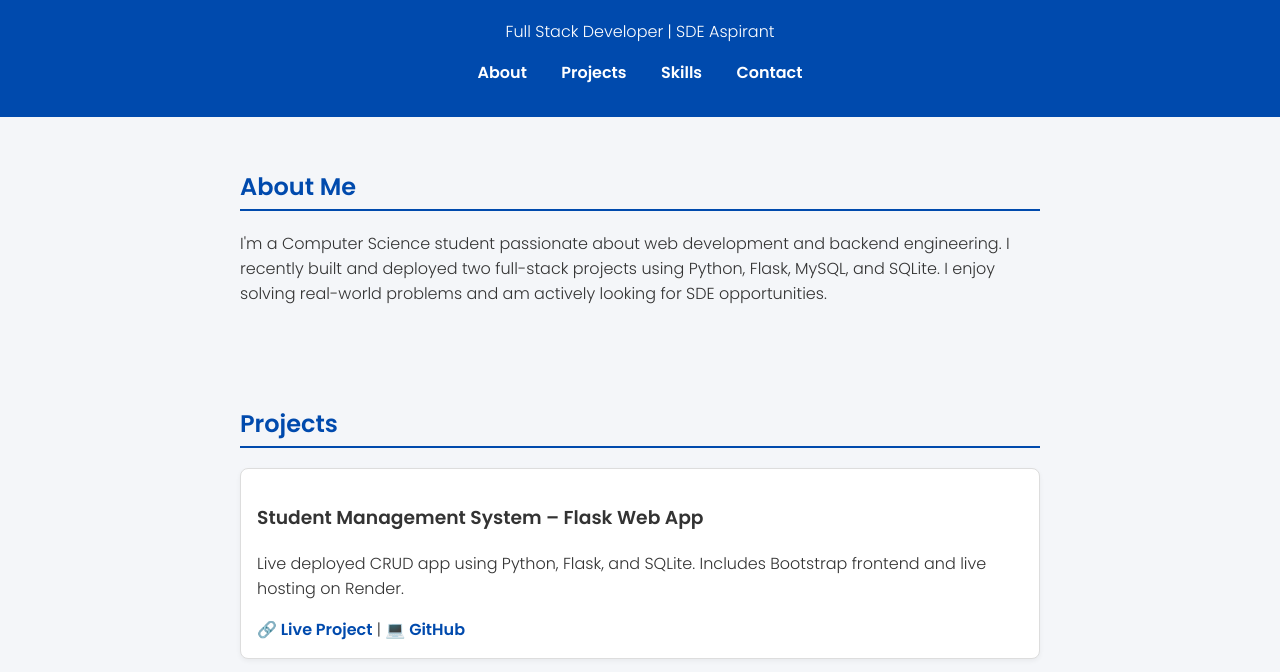
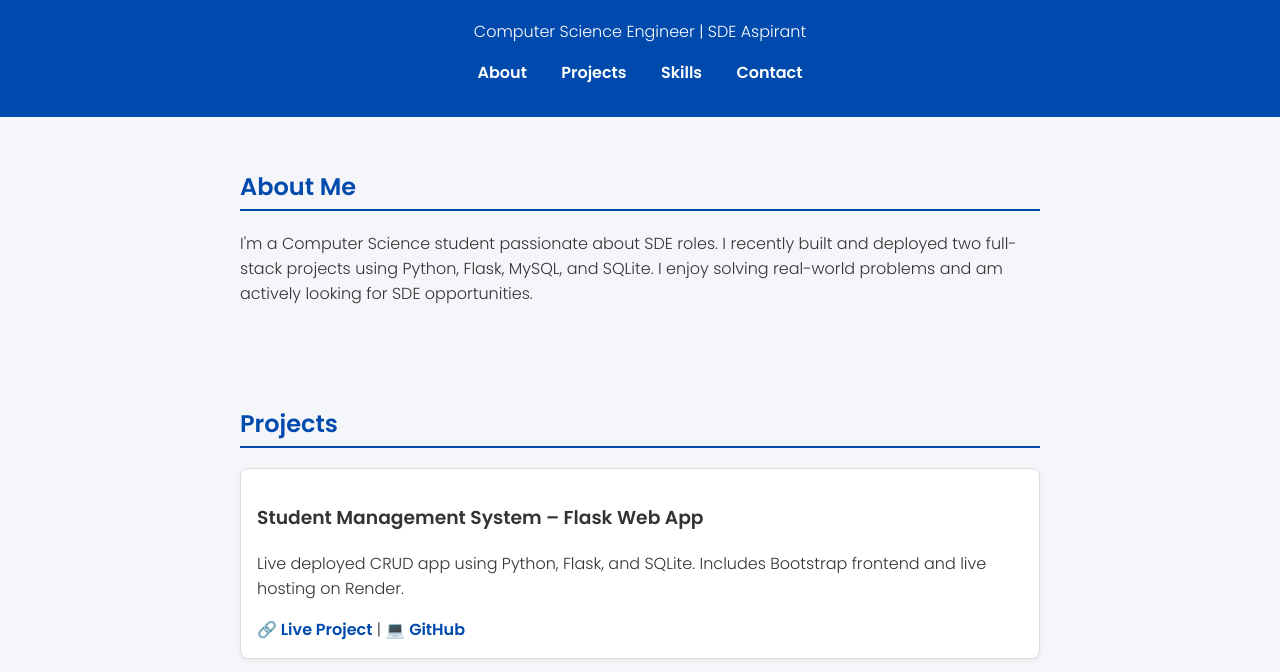
Before and after one commit to SumanKumar18/Portfolio, a plain HTML site: page index.html in a window 1280 px wide. Shown: the part 104-776 px from the top of the page. Drawn offline with Linux system fonts and the light colour scheme.

Commit message:
Update professional description in index.html

```diff
--- a/index.html
+++ b/index.html
@@ -10,7 +10,7 @@
 <body>
   <header>
     <h1>Suman Kumar Teja J V L</h1>
-    <p>Full Stack Developer | SDE Aspirant</p>
+    <p>Computer Science Engineer | SDE Aspirant</p>
     <nav>
       <a href="#about">About</a>
       <a href="#projects">Projects</a>
@@ -22,7 +22,7 @@
   <section id="about">
     <h2>About Me</h2>
     <p>
-      I'm a Computer Science student passionate about web development and backend engineering.
+      I'm a Computer Science student passionate about SDE roles.
       I recently built and deployed two full-stack projects using Python, Flask, MySQL, and SQLite.
       I enjoy solving real-world problems and am actively looking for SDE opportunities.
     </p>
```
